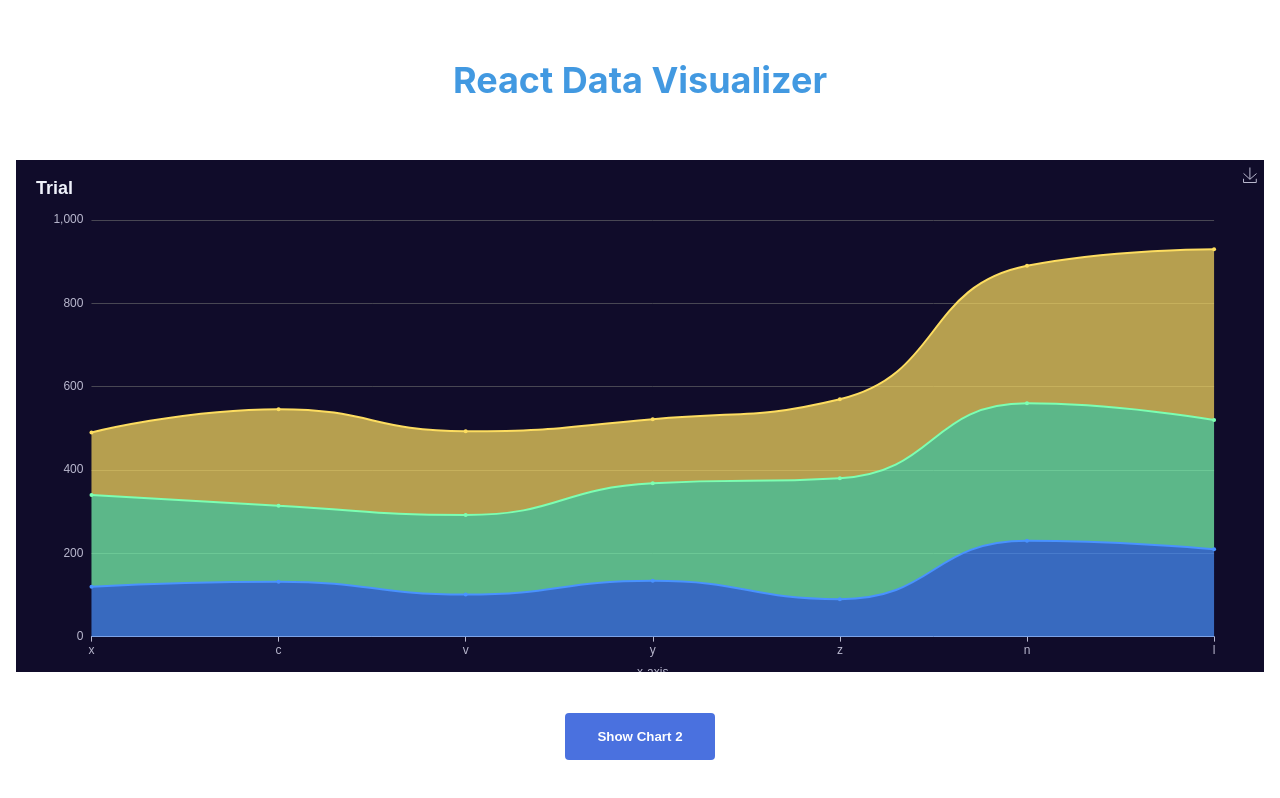
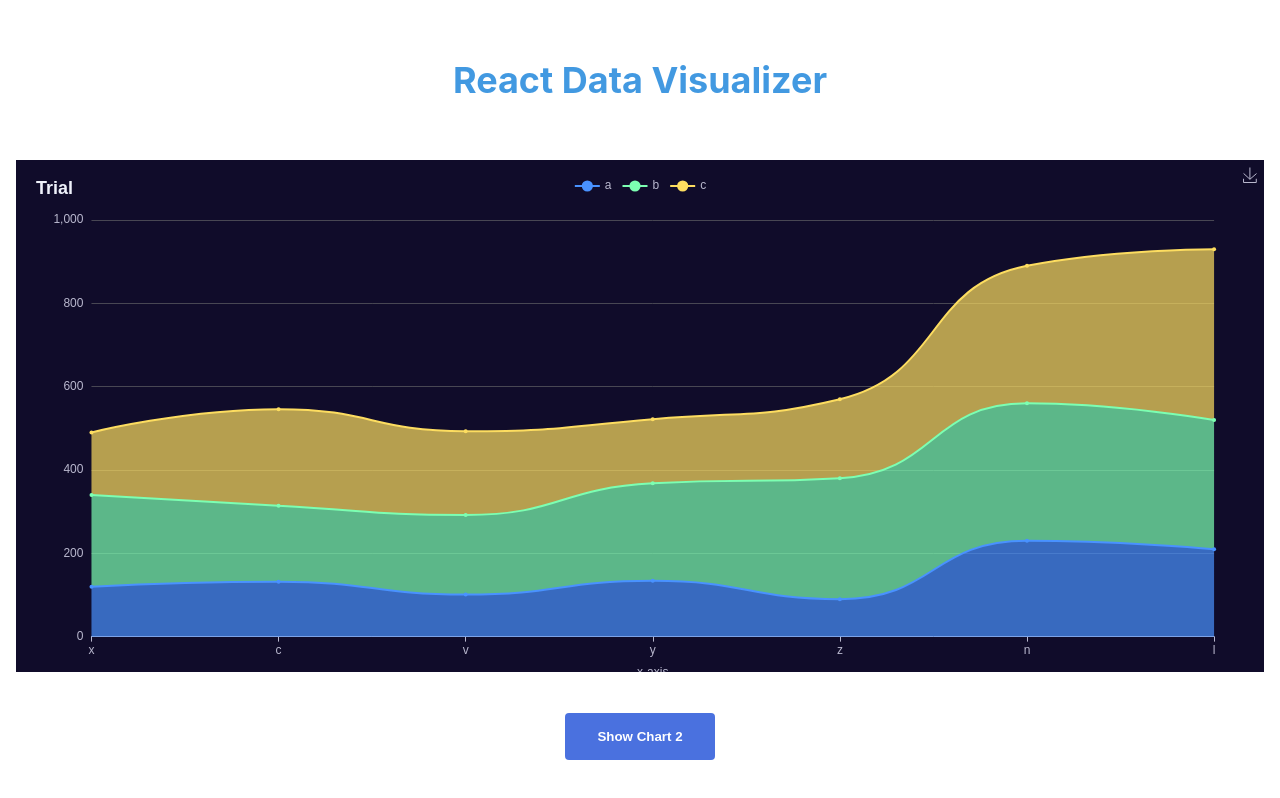
Before and after one commit to theDevSoham/web_data_visualizer, a React (Create React App) app: page / in a window 1280 px wide. Built offline with nearby package versions, Linux system fonts and the light colour scheme; the HTML template or start-up script is replaced by a standard one.

Commit message:
chart data updated

```diff
--- a/src/components/Body.tsx
+++ b/src/components/Body.tsx
@@ -1,10 +1,16 @@
 // local imports
 import React from 'react'
-import Chart1 from './Chart1'
+import ChartDisplay from './ChartDisplay'
+import { getChart1Data } from '../static/helpers'
+import { type ChartDataType } from '../interfaces/interface'
 
 const Body: React.FC = () => {
   const [chartNum, setChartNum] = React.useState<number>(1)
+  const [currentChartData, setCurrentChartData] = React.useState<ChartDataType>(
+    getChart1Data()
+  )
 
+  // local functions
   const updateChart = (e: React.MouseEvent<HTMLButtonElement>): void => {
     e.preventDefault()
     setChartNum((chartNum) => {
@@ -12,11 +18,17 @@ const Body: React.FC = () => {
       else return 1
     })
   }
+
+  // useEffect hook
+  React.useEffect(() => {
+    if (chartNum === 1) setCurrentChartData(getChart1Data())
+    else if (chartNum === 2) setCurrentChartData(getChart1Data())
+  }, [chartNum])
+
+  // return statement
   return (
     <section className="w-full h-8/10 flex flex-col justify-center items-center">
-      <div className="w-full h-8/10 px-4">
-        {chartNum === 1 && <Chart1 />}
-      </div>
+      <div className="w-full h-8/10 px-4">{<ChartDisplay chartData={currentChartData} />}</div>
       <div className="w-full h-2/10 flex justify-center items-center">
         <button
           className="bg-blue-700 text-white font-bold py-4 px-8 rounded"
--- /dev/null
+++ b/src/interfaces/interface.ts
@@ -0,0 +1,6 @@
+interface ChartDataType {
+  horizontal: number[]
+  vertical: number[]
+}
+
+export type { ChartDataType }
--- a/src/static/helpers.ts
+++ b/src/static/helpers.ts
@@ -1,8 +1,23 @@
 // importing the json data
 import data from '../assets/Wine-Data.json'
+import type { ChartDataType } from '../interfaces/interface'
 
-const getData = (): void => {
-  console.log(data)
+const getChart1Data = (): ChartDataType => {
+  const flavanoids = data.map((item) => {
+    if (typeof item.Flavanoids === 'string') {
+      return parseFloat(item.Flavanoids)
+    }
+
+    return item.Flavanoids
+  })
+  const ash = data.map((item) => {
+    if (typeof item.Ash === 'string') {
+      return parseFloat(item.Ash)
+    }
+
+    return item.Ash
+  })
+  return { horizontal: flavanoids, vertical: ash }
 }
 
-export { getData }
+export { getChart1Data }
--- a/src/static/static.ts
+++ b/src/static/static.ts
@@ -7,7 +7,8 @@ const option = {
     trigger: 'axis'
   },
   legend: {
-    data: ['a', 'b', 'c']
+    data: ['a', 'b', 'c'],
+    padding: 20
   },
   toolbox: {
     feature: {
@@ -37,7 +38,7 @@ const option = {
   ],
   series: [
     {
-      name: 'q',
+      name: 'a',
       type: 'line',
       stack: 'x',
       smooth: true,
@@ -45,7 +46,7 @@ const option = {
       data: [120, 132, 101, 134, 90, 230, 210]
     },
     {
-      name: 'w',
+      name: 'b',
       type: 'line',
       stack: 'x',
       smooth: true,
@@ -53,7 +54,7 @@ const option = {
       data: [220, 182, 191, 234, 290, 330, 310]
     },
     {
-      name: 'r',
+      name: 'c',
       type: 'line',
       stack: 'x',
       smooth: true,
```
Also changed, not shown: src/components/ChartDisplay.tsx (renamed from src/components/Chart1.tsx, +9 -2 lines).
